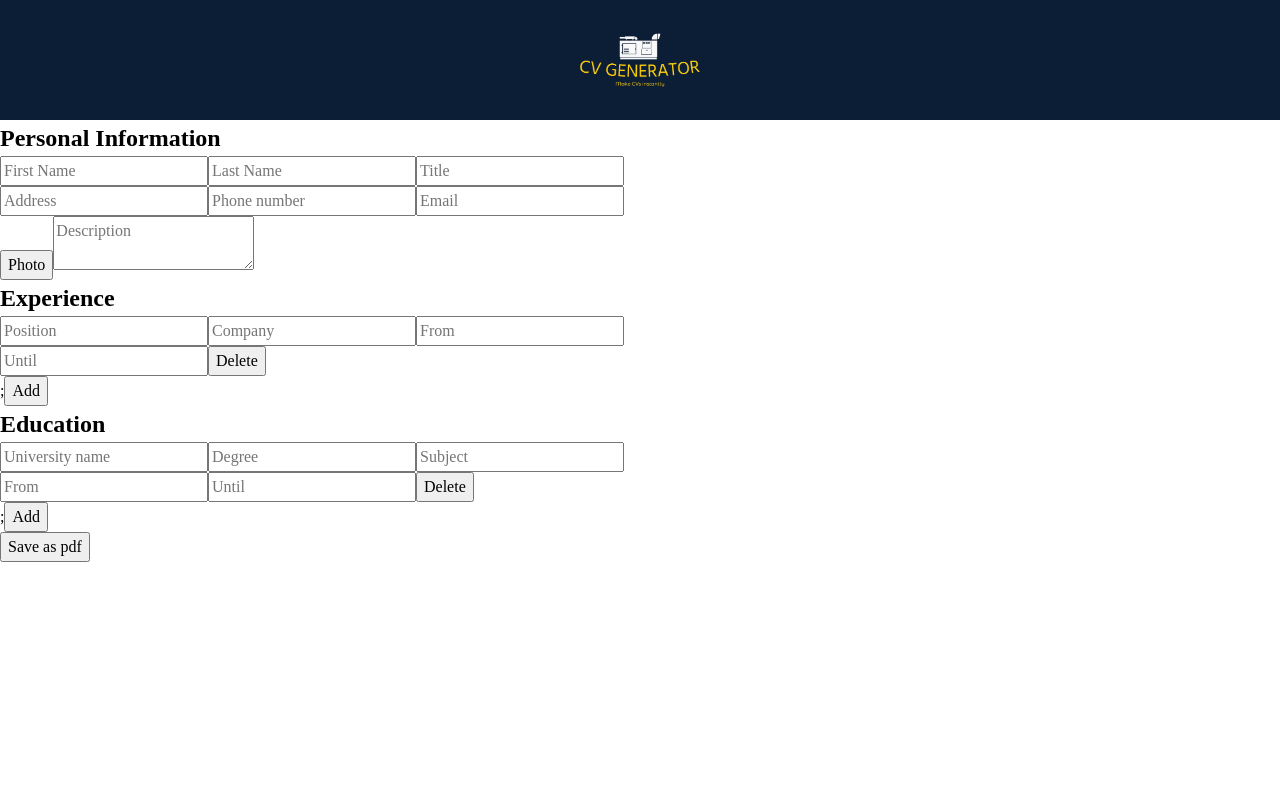
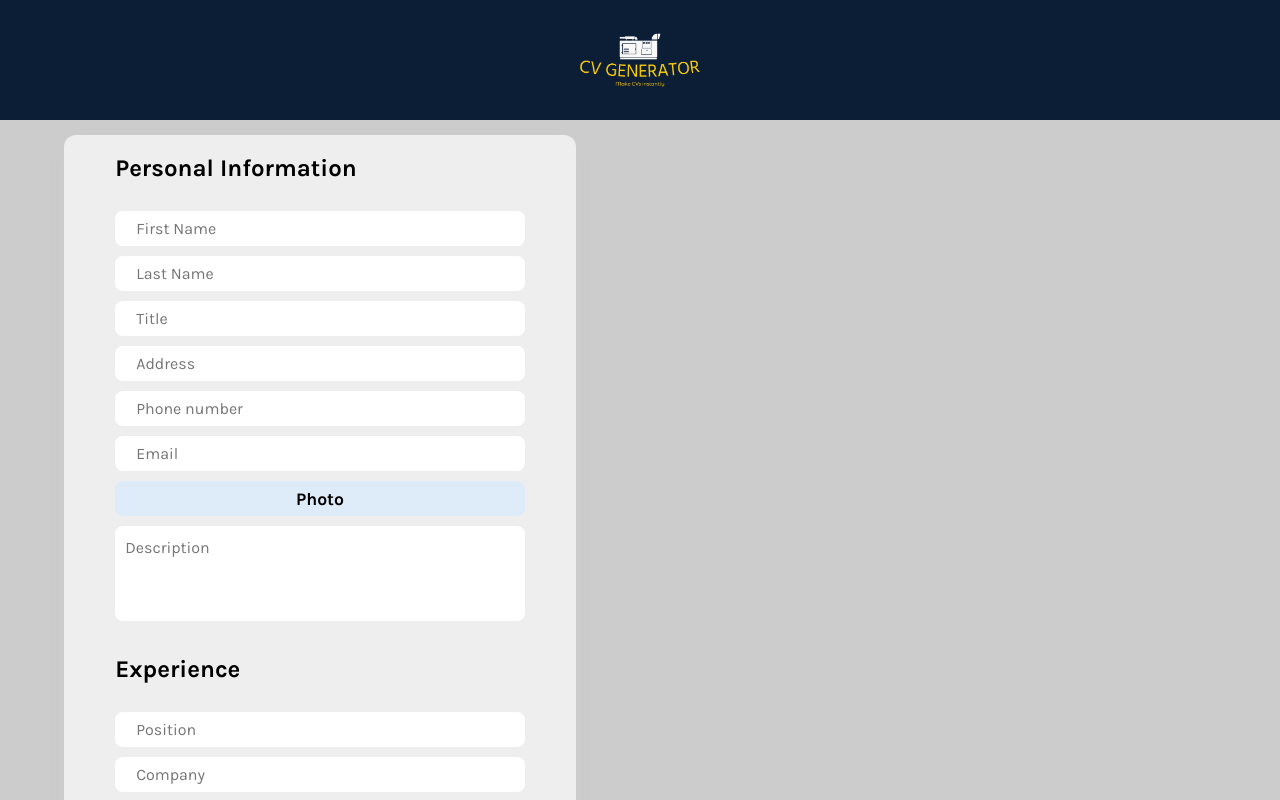
Before and after one commit to bofmar/cv-generator, a React (Create React App) app: page / in a window 1280 px wide. Shown: the top 800 px of the page. Built offline with nearby package versions, Linux system fonts and the light colour scheme; the HTML template or start-up script is replaced by a standard one.

Commit message:
Style the form

```diff
--- a/src/App.css
+++ b/src/App.css
@@ -1,5 +1,21 @@
+@import url('https://fonts.googleapis.com/css2?family=Karla:ital,wght@0,200;0,300;0,400;0,500;0,600;0,700;0,800;1,200;1,300;1,400;1,500;1,600;1,700;1,800&display=swap');
+
 :root {
   --logo-background-blue: #0c1d36;
+  --light-red: #F8BCBC;
+  --light-blue: #DEEBF8;
+  --light-green: #94D7A2;
+}
+
+button {
+  all: initial;
+  font-family: 'Karla', sans-serif;
+  cursor: pointer;
+  text-align: center;
+  font-weight: bold;
+  height: 2.2rem;
+  font-size: 1.1rem;
+  border-radius: 8px;
 }
 
 .App {
@@ -7,6 +23,8 @@
   display: grid;
   grid-template-columns: 1fr 1fr;
   grid-template-rows: 15vh 1fr;
+  background-color: #ccc;
+  font-family: 'Karla', sans-serif;
 }
 
 header {
@@ -21,3 +39,76 @@ header {
 header > img {
   height: 100%;
 }
+
+form {
+  margin: 15px 0;
+  padding-bottom: 30px;
+  width: 80%;
+  border-radius: 12px;
+  background-color: #eee;
+  box-shadow: rgb(204, 204, 204) 0px 5px 15px;
+
+  display: flex;
+  flex-direction: column;
+  align-items: center;
+  row-gap: 15px;
+  justify-self: center;
+}
+
+form h1 {
+  margin-top: 15px;
+  margin-bottom: 15px;
+}
+
+input{
+  text-indent: 2ch;
+  border: none;
+  border-radius: 8px;
+}
+
+input {
+  height: 35px;
+}
+
+input:active{
+  border: 1px solid grey;
+}
+
+textarea {
+  resize: none;
+  border: none;
+  border-radius: 8px;
+
+  padding: 10px;
+  height: 10ch;
+}
+
+textarea:active {
+  border: 1px solid grey;
+}
+
+.form--section {
+  width: 80%;
+  display: flex;
+  flex-direction: column;
+  row-gap: 10px;
+}
+
+.form--section > div {
+  display: flex;
+  flex-direction: column;
+  row-gap: 10px;
+}
+
+.delete--button {
+  background-color: var(--light-red);
+}
+
+.add--button {
+  background-color: var(--light-green);
+}
+
+.save--button,
+.photo--button{
+  background-color: var(--light-blue);
+}
--- a/src/components/Form.js
+++ b/src/components/Form.js
@@ -10,7 +10,7 @@ export default function Form({ personalInfo, description, experience, education,
             <input type={item.type} placeholder={item.placeHolder} value={item.value} key={item.id} onChange={(event) => handleChange(event, item.id, item.section)} />
           );
         })}
-        <button>Photo</button>
+        <button className='photo--button'>Photo</button>
         <textarea placeholder='Description' value={description} onChange={(event) => handleChange(event, '', 'description')} />
       </section>
       <section className='form--section form--experience'>
@@ -25,11 +25,11 @@ export default function Form({ personalInfo, description, experience, education,
                   <input type={item.type} placeholder={item.placeHolder} value={item.value} key={item.id} onChange={(event) => handleChange(event, item.id, item.section)} />
                 );
               })}
-              <button onClick={(event) => deleteBlock(id, 'experience', event)}>Delete</button>
+              <button className='delete--button' onClick={(event) => deleteBlock(id, 'experience', event)}>Delete</button>
             </div>
           )
-        })};
-        <button onClick={(event) => addBlock('experience', event)}>Add</button>
+        })}
+        <button className='add--button' onClick={(event) => addBlock('experience', event)}>Add</button>
       </section>
       <section className='form--section form--education'>
         <h1>Education</h1>
@@ -43,14 +43,14 @@ export default function Form({ personalInfo, description, experience, education,
                   <input type={item.type} placeholder={item.placeHolder} value={item.value} key={item.id} onChange={(event) => handleChange(event, item.id, item.section)} />
                 );
               })}
-              <button onClick={(event) => deleteBlock(id, 'education', event)}>Delete</button>
+              <button className='delete--button' onClick={(event) => deleteBlock(id, 'education', event)}>Delete</button>
             </div>
           )
-        })};
-        <button onClick={(event) => addBlock('education', event)}>Add</button>
+        })}
+        <button className='add--button' onClick={(event) => addBlock('education', event)}>Add</button>
       </section>
-      <section className='controls'>
-        <button>Save as pdf</button>
+      <section className='form--section'>
+        <button className='save--button'>Save as pdf</button>
       </section>
     </form>
   );
```
